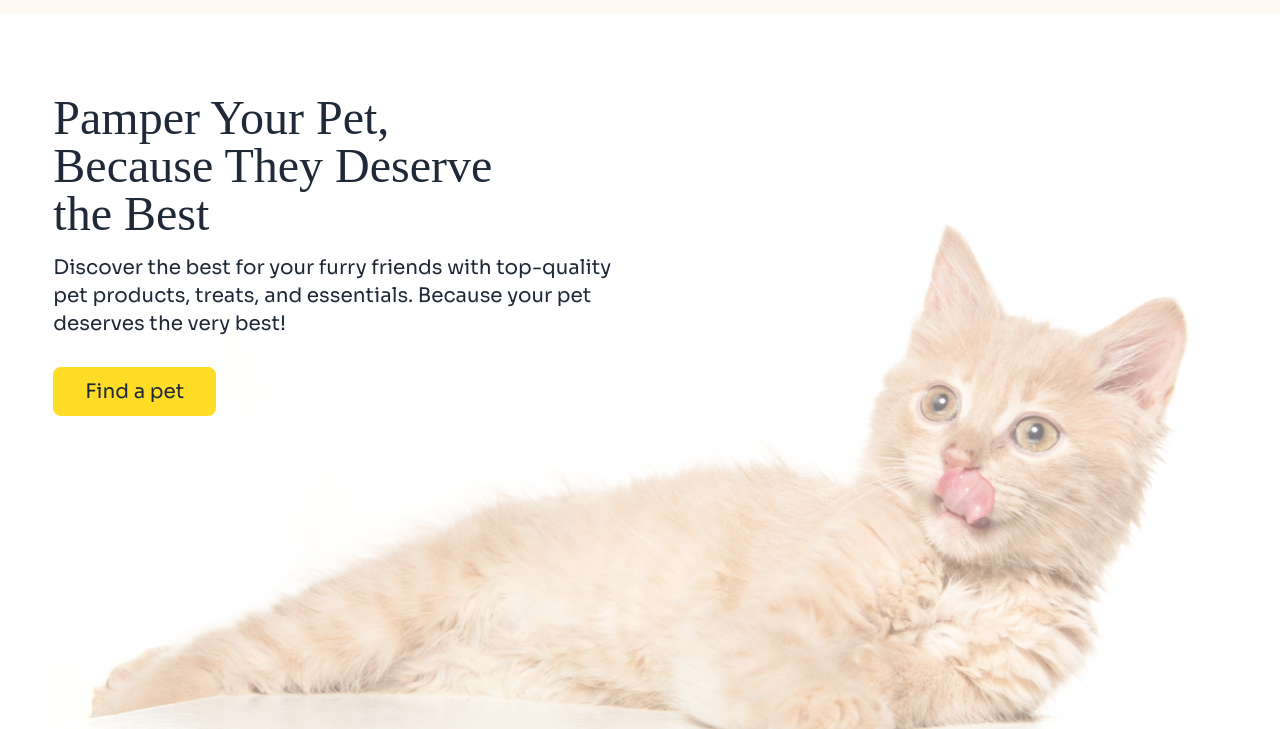
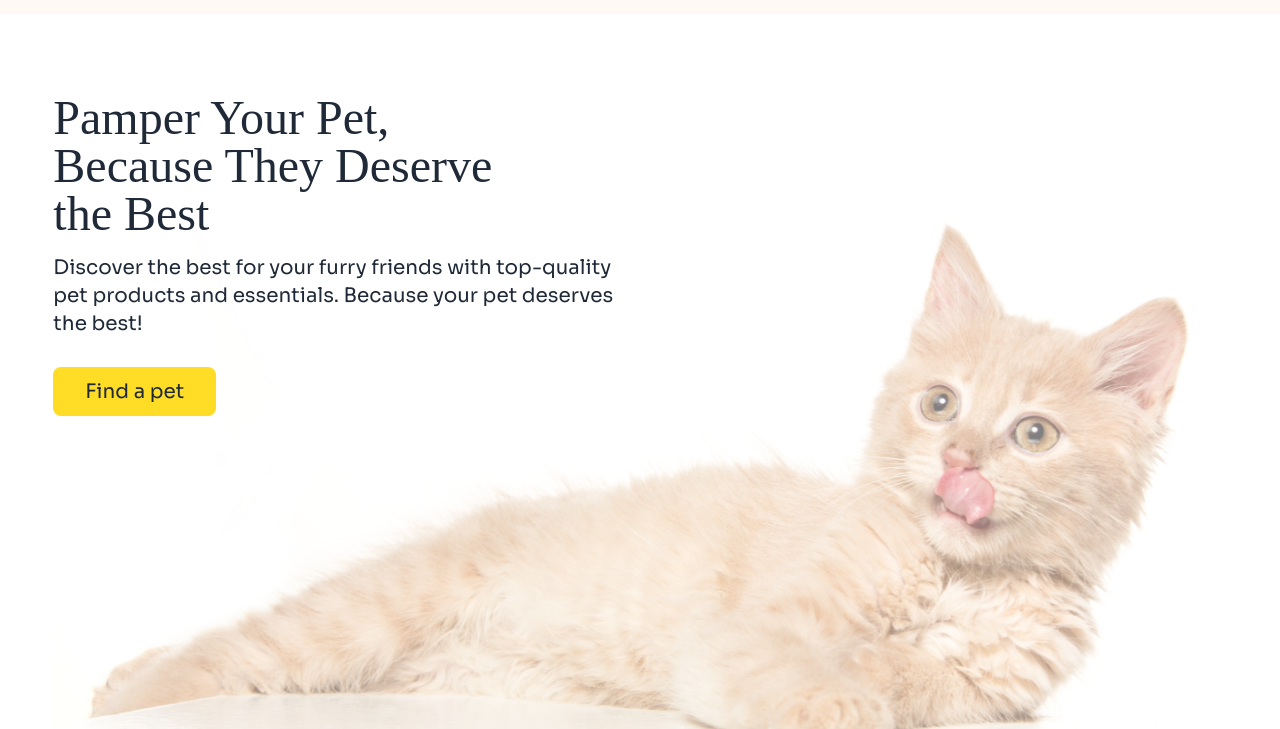
Before and after one commit to jahidhasansabbir/browse-4-pets, a plain HTML site: page index.html in a window 1280 px wide. Shown: the part 106-835 px from the top of the page. Drawn offline with nearby package versions, Linux system fonts and the light colour scheme; a web font is replaced by a local one.

Commit message:
feat:fixed minor error

```diff
--- a/index.html
+++ b/index.html
@@ -83,7 +83,7 @@
         <div class="max-w-[580px] sora relative z-10">
             <h2 class="adlam md:text-5xl text-3xl">Pamper Your Pet, <br>Because They Deserve <br
                     class="hidden md:block">the Best</h2>
-            <p class="md:text-xl mt-3 md:my-4">Discover the best for your furry friends with top-quality pet products, treats, and essentials. Because your pet deserves the very best!</p><br>
+            <p class="md:text-xl mt-3 md:my-4">Discover the best for your furry friends with top-quality pet products and essentials. Because your pet deserves the best!</p><br>
             <a class="py-3 px-8 rounded-lg md:text-xl bg-[#FFDC26]">Find a pet</a>
         </div>
         <img class="-translate-y-[50%]  animate-pulse" src="assets/cat-big.png" alt="">
```
